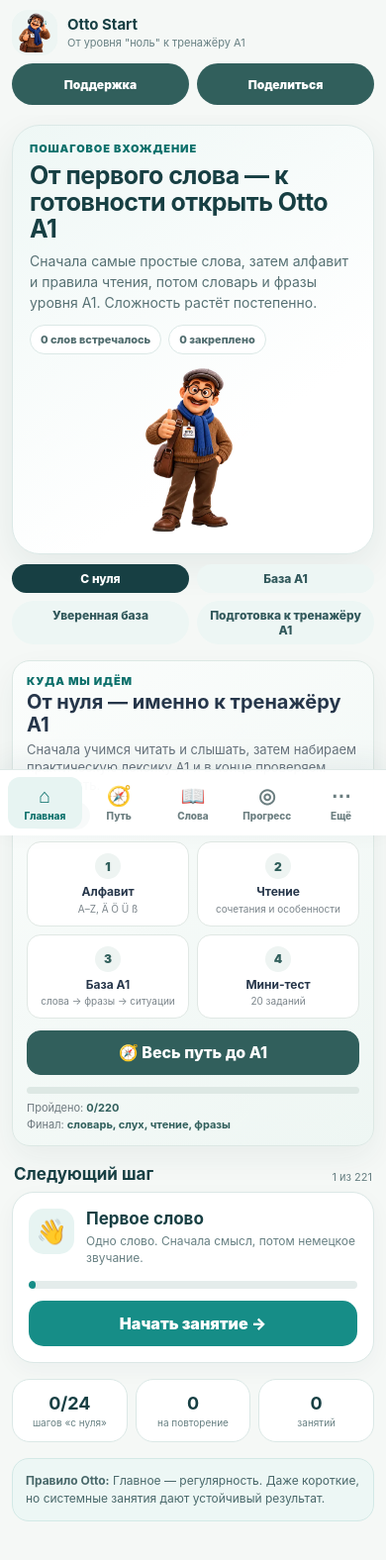
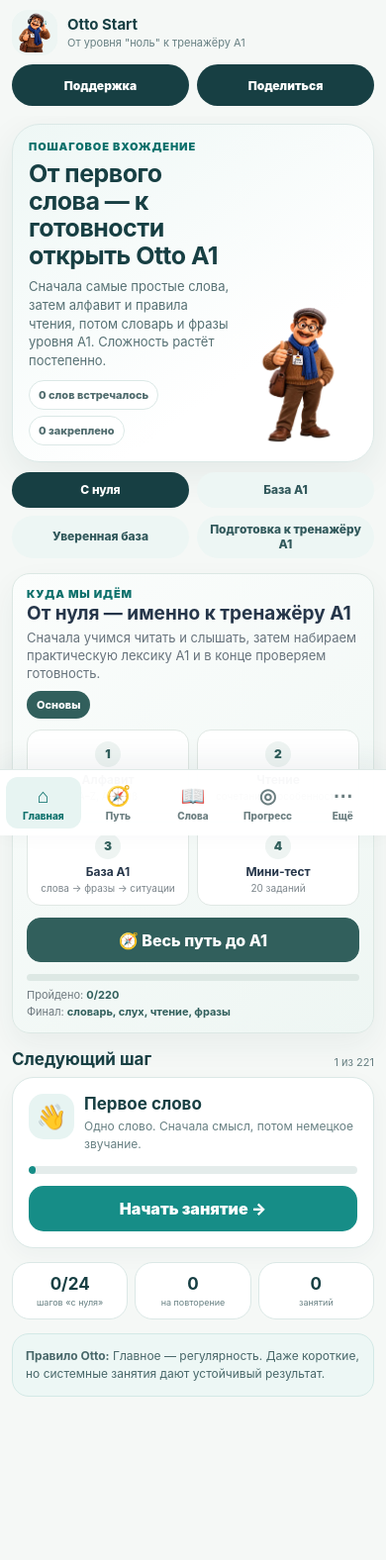
Before and after one commit to chistocrym-wq/-, a website: page public/index.html in a window 390 px wide. Shown: the whole page at 99% size. After the commit the page ends 1527 px from the top, so only its background shows below. Drawn offline with Linux system fonts and the light colour scheme; no server answers.

Commit message:
Polish only Otto Start mobile layout and top action buttons

```diff
--- a/public/requested-ui-v22.css
+++ b/public/requested-ui-v22.css
@@ -1,30 +1,46 @@
 .v22-top-actions{display:flex;align-items:center;gap:8px;flex:0 0 auto}
-.v22-top-actions .v12-btn{white-space:nowrap;min-height:38px;padding:8px 12px;font-size:11px;border:0;border-radius:999px;background:#315f5c;color:#fff;text-align:center}
+.v22-top-actions .v12-btn{white-space:nowrap;min-height:38px;padding:8px 12px;font-size:11px;border:0;border-radius:999px;background:#173f43;color:#fff;text-align:center;box-shadow:none}
+.v22-top-actions .v12-btn:hover,.v22-top-actions .v12-btn:focus-visible{background:#173f43;color:#fff}
 .v22-support-modal .v12-modal-body form,.v22-support-modal textarea{width:100%}
 .v22-support-modal textarea{display:block;min-height:150px}
 .v12-app[data-v15-screen="Главная"] .v12-hero{grid-template-columns:minmax(0,1fr) 168px}
 .v12-app[data-v15-screen="Главная"] .v12-hero img{width:168px;max-width:100%;height:auto;object-fit:contain}
 
 @media(max-width:520px){
-  html,body{max-width:100%;overflow-x:clip}
-  .v12-app{width:100%;max-width:100%;padding-left:12px;padding-right:12px}
-  .v12-top{width:100%;max-width:100%;flex-wrap:wrap;gap:8px;padding-bottom:10px}
+  html,body{width:100%;max-width:100%;overflow-x:hidden}
+  #app{width:100%;max-width:100%;overflow-x:hidden}
+  .v12-app{width:100%;max-width:100%;margin:0 auto;padding-left:12px;padding-right:12px}
+  .v12-app *{min-width:0}
+  .v12-app img,.v12-app svg,.v12-app input,.v12-app textarea,.v12-app select{max-width:100%}
+
+  .v12-top{width:100%;max-width:100%;display:grid;grid-template-columns:minmax(0,1fr);gap:9px;padding-bottom:10px}
   .v12-brand{width:100%;max-width:100%;min-width:0}
   .v12-brand>div{min-width:0}
-  .v12-brand small{white-space:normal;overflow-wrap:break-word}
+  .v12-brand small{white-space:normal;overflow-wrap:break-word;line-height:1.3}
   .v22-top-actions{width:100%;display:grid;grid-template-columns:repeat(2,minmax(0,1fr));gap:8px}
-  .v22-top-actions .v12-btn{width:100%;min-width:0;min-height:42px;padding:9px 10px;font-size:12px}
+  .v22-top-actions .v12-btn{width:100%;min-width:0;min-height:42px;padding:9px 10px;font-size:12px;border-radius:999px}
+
   .v12-main,.v12-section,.v12-card,.v12-quiz,.v12-quiz-card,.v12-route,.v12-word-list,.v12-dict-list,.v16-a1-roadmap{width:100%;max-width:100%;min-width:0}
-  .v12-app[data-v15-screen="Главная"] .v12-hero{grid-template-columns:1fr;gap:12px;padding:17px}
+  .v12-main{padding-top:8px}
+  .v12-section{margin-top:14px}
+  .v12-section-head{gap:8px;margin-left:0;margin-right:0}
+  .v12-section-head>*{min-width:0}
+
+  .v12-app[data-v15-screen="Главная"] .v12-hero{grid-template-columns:minmax(0,1fr) clamp(96px,29vw,124px);gap:10px;padding:16px;align-items:center}
   .v12-app[data-v15-screen="Главная"] .v12-hero>div{min-width:0}
-  .v12-app[data-v15-screen="Главная"] .v12-hero img{width:138px;max-width:46vw;height:auto;justify-self:center;align-self:end;object-fit:contain}
-  .v12-hero h1,.v12-title{font-size:25px;overflow-wrap:break-word}
-  .v12-hero p,.v12-lead{overflow-wrap:break-word}
-  .v15-stage{display:grid;grid-template-columns:repeat(2,minmax(0,1fr));gap:8px;margin:10px 0 16px}
-  .v15-stage span{min-width:0;text-align:center;white-space:normal}
-  .v16-a1-roadmap{margin-left:0;margin-right:0;padding:14px;border-radius:18px}
-  .v16-a1-head{display:block}
-  .v16-a1-badge{display:inline-block;margin-top:8px;max-width:100%;white-space:normal;text-align:center}
+  .v12-app[data-v15-screen="Главная"] .v12-hero img{width:100%;max-width:124px;height:auto;justify-self:end;align-self:end;object-fit:contain}
+  .v12-hero h1,.v12-title{font-size:clamp(22px,6.4vw,25px);line-height:1.1;overflow-wrap:break-word}
+  .v12-hero p,.v12-lead{font-size:13px;line-height:1.45;overflow-wrap:break-word}
+  .v12-pill-row{gap:6px;margin-top:10px}
+  .v12-pill{max-width:100%;padding:7px 9px}
+
+  .v15-stage{display:grid;grid-template-columns:repeat(2,minmax(0,1fr));gap:8px;margin:10px 0 15px}
+  .v15-stage span{display:flex;align-items:center;justify-content:center;min-height:36px;padding:7px 8px;text-align:center;white-space:normal;line-height:1.2}
+
+  .v16-a1-roadmap{margin:13px 0 16px;padding:14px;border-radius:18px}
+  .v16-a1-head{display:block;margin-bottom:11px}
+  .v16-a1-head h2{font-size:19px}
+  .v16-a1-badge{display:inline-flex;align-items:center;justify-content:center;margin-top:8px;max-width:100%;white-space:normal;text-align:center}
   .v16-a1-steps{grid-template-columns:repeat(2,minmax(0,1fr));gap:8px}
   .v16-a1-step{min-width:0;padding:11px 8px}
   .v16-a1-step b,.v16-a1-step small{overflow-wrap:break-word}
@@ -32,28 +48,51 @@
   .v16-a1-actions button:last-child{grid-column:auto}
   .v16-a1-foot{display:block}
   .v16-a1-foot span{display:block;margin-top:3px}
-  .v12-section-head>*{min-width:0}
-  .v12-next{grid-template-columns:46px minmax(0,1fr)}
+
+  .v12-next{grid-template-columns:46px minmax(0,1fr);gap:10px}
   .v12-next>div,.v12-topic>span,.v12-word-card>*{min-width:0}
   .v12-next h3,.v12-next p,.v12-topic b,.v12-topic small,.v12-note{overflow-wrap:break-word}
-  .v12-topic{grid-template-columns:42px minmax(0,1fr) auto;max-width:100%}
-  .v12-word-card{grid-template-columns:minmax(0,1fr) auto;max-width:100%}
+  .v12-topic{grid-template-columns:40px minmax(0,1fr) auto;gap:8px;max-width:100%;padding:12px}
+  .v12-topic .pct{white-space:nowrap}
+  .v12-word-card{grid-template-columns:minmax(0,1fr) auto;max-width:100%;padding:14px}
   .v12-grid-2{grid-template-columns:1fr}
-  .v12-card,.v12-word-card,.v12-dict-card,.v12-quiz-card{max-width:100%}
-  .v12-actions,.v12-dict-card-actions,.v12-modal-actions{max-width:100%}
+  .v12-card,.v12-word-card,.v12-dict-card,.v12-quiz-card{width:100%;max-width:100%}
+  .v12-quiz-card{padding:17px}
+  .v12-actions,.v12-dict-card-actions,.v12-modal-actions{width:100%;max-width:100%}
   .v12-actions .v12-btn,.v12-dict-card-actions .v12-btn,.v12-modal-actions .v12-btn{min-width:0}
-  .v12-modal-backdrop{max-width:100vw;overflow-x:hidden}
-  .v12-modal{max-width:100%}
-  .v12-modal-body{max-width:100%;overflow-x:hidden}
+  .v12-btn{max-width:100%}
+
+  .v12-stat-grid{grid-template-columns:repeat(3,minmax(0,1fr));gap:7px}
+  .v12-stat{min-width:0;padding:11px 5px}
+  .v12-stat strong{font-size:17px}
+  .v12-stat span{font-size:9px;line-height:1.25;overflow-wrap:break-word}
+
+  .v12-modal-backdrop{width:100%;max-width:100vw;padding:0;overflow-x:hidden}
+  .v12-modal{width:100%;max-width:100%;border-radius:24px 24px 0 0}
+  .v12-modal-body{width:100%;max-width:100%;overflow-x:hidden;padding:14px}
   .v12-dict-toolbar{top:112px}
-  .v12-bottom{width:100%;max-width:100%;grid-template-columns:repeat(5,minmax(0,1fr))}
-  .v12-bottom button{min-width:0}
+
+  .v12-bottom{width:100%;max-width:100%;grid-template-columns:repeat(5,minmax(0,1fr));padding-left:6px;padding-right:6px}
+  .v12-bottom button{min-width:0;padding-left:1px;padding-right:1px}
 }
 
-@media(max-width:340px){
+@media(max-width:360px){
   .v12-app{padding-left:10px;padding-right:10px}
-  .v12-hero{padding:15px}
-  .v12-hero h1,.v12-title{font-size:23px}
+  .v12-app[data-v15-screen="Главная"] .v12-hero{grid-template-columns:1fr;gap:10px;padding:15px}
+  .v12-app[data-v15-screen="Главная"] .v12-hero img{width:118px;max-width:40vw;justify-self:center;align-self:end}
+  .v12-hero h1,.v12-title{font-size:22px}
+  .v15-stage{gap:6px}
+  .v15-stage span{font-size:11px;padding-left:6px;padding-right:6px}
+  .v16-a1-roadmap{padding:12px}
+  .v12-stat-grid{gap:5px}
+  .v12-bottom button{font-size:9px}
+  .v12-bottom button span{font-size:18px}
+}
+
+@media(max-width:330px){
+  .v22-top-actions{gap:6px}
   .v22-top-actions .v12-btn{font-size:11px;padding-left:7px;padding-right:7px}
-  .v16-a1-roadmap{padding:12px}
+  .v12-card,.v12-word-card,.v12-dict-card,.v12-quiz-card{padding-left:12px;padding-right:12px}
+  .v16-a1-steps{gap:6px}
+  .v16-a1-step{padding-left:6px;padding-right:6px}
 }
```
